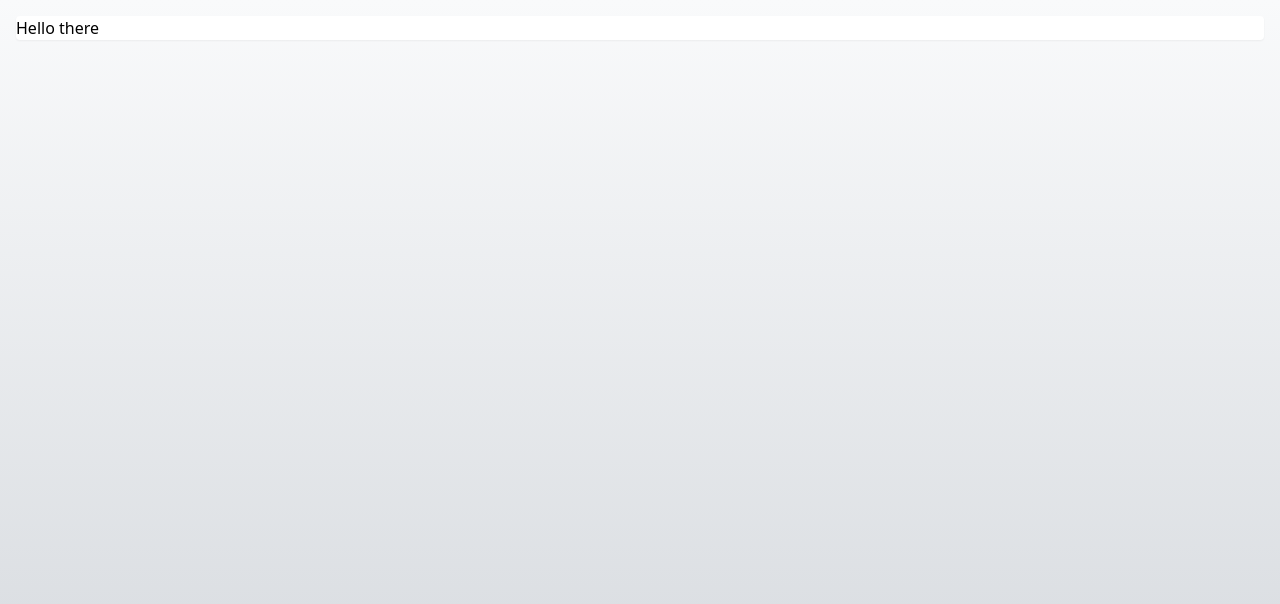
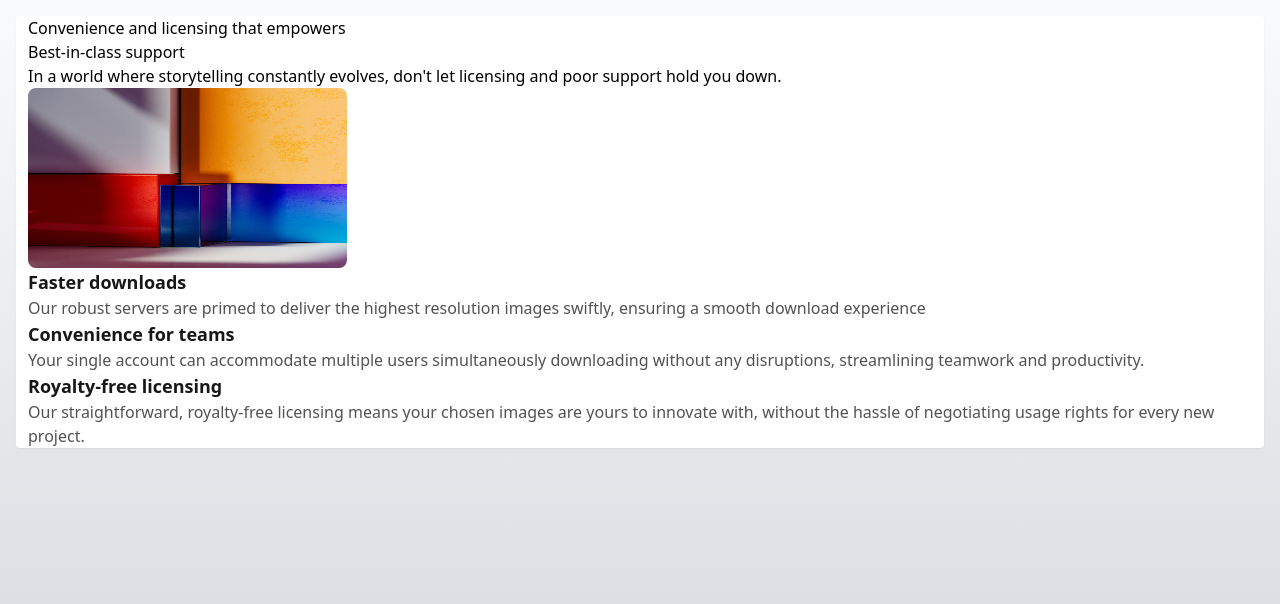
Before and after one commit to CodyJPerry/features-section-side-image, a Next.js app: page / in a window 1280 px wide. Shown: the top 604 px of the page. Built offline with nearby package versions, Linux system fonts and the light colour scheme.

Commit message:
Add content and initial text styles

```diff
--- a/app/page.tsx
+++ b/app/page.tsx
@@ -3,8 +3,33 @@ import Image from "next/image";
 export default function Home() {
   return (
     <main class='m-4'>
-      <section className="grid grid-cols-1 grow bg-white rounded shadow-sm">
-        <h1>Hello there</h1>
+      <section className="grid grid-cols-1 grow bg-white rounded shadow-sm px-3">
+        <div>
+          <h1>Convenience and licensing that empowers</h1>
+        <p>Best-in-class support</p>
+        <p>In a world where storytelling constantly evolves, don&apos;t let licensing and poor support hold you down.</p>
+        <figure className="relative">
+          <Image className="w-[319px] h-[180px] rounded-lg" src='/featured-left.jpg' alt='Abstract features image' width={319} height={180} priority />
+          <figcaption className="sr-only">Abstracted features section image</figcaption>
+        </figure>
+        </div>
+        <div>
+          <ul>
+            <li>
+              <h3 className="text-lg font-semibold text-neutral-900">Faster downloads</h3>
+              <p className="text-base font-normal text-neutral-600">Our robust servers are primed to deliver the highest resolution images swiftly, ensuring a smooth download experience</p>
+            </li>
+            <li>
+              <h3 className="text-lg font-semibold text-neutral-900">Convenience for teams</h3>
+              <p className="text-base font-normal text-neutral-600">Your single account can accommodate multiple users simultaneously downloading without any disruptions, streamlining teamwork and productivity.</p>
+            </li>
+            <li>
+              <h3 className="text-lg font-semibold text-neutral-900">Royalty-free licensing</h3>
+              <p className="text-base font-normal text-neutral-600">Our straightforward, royalty-free licensing means your chosen images are yours to innovate with, without the hassle of negotiating usage rights for every new project.</p>
+            </li>
+          </ul>
+        </div>
+
       </section>
     </main>
   );
```
